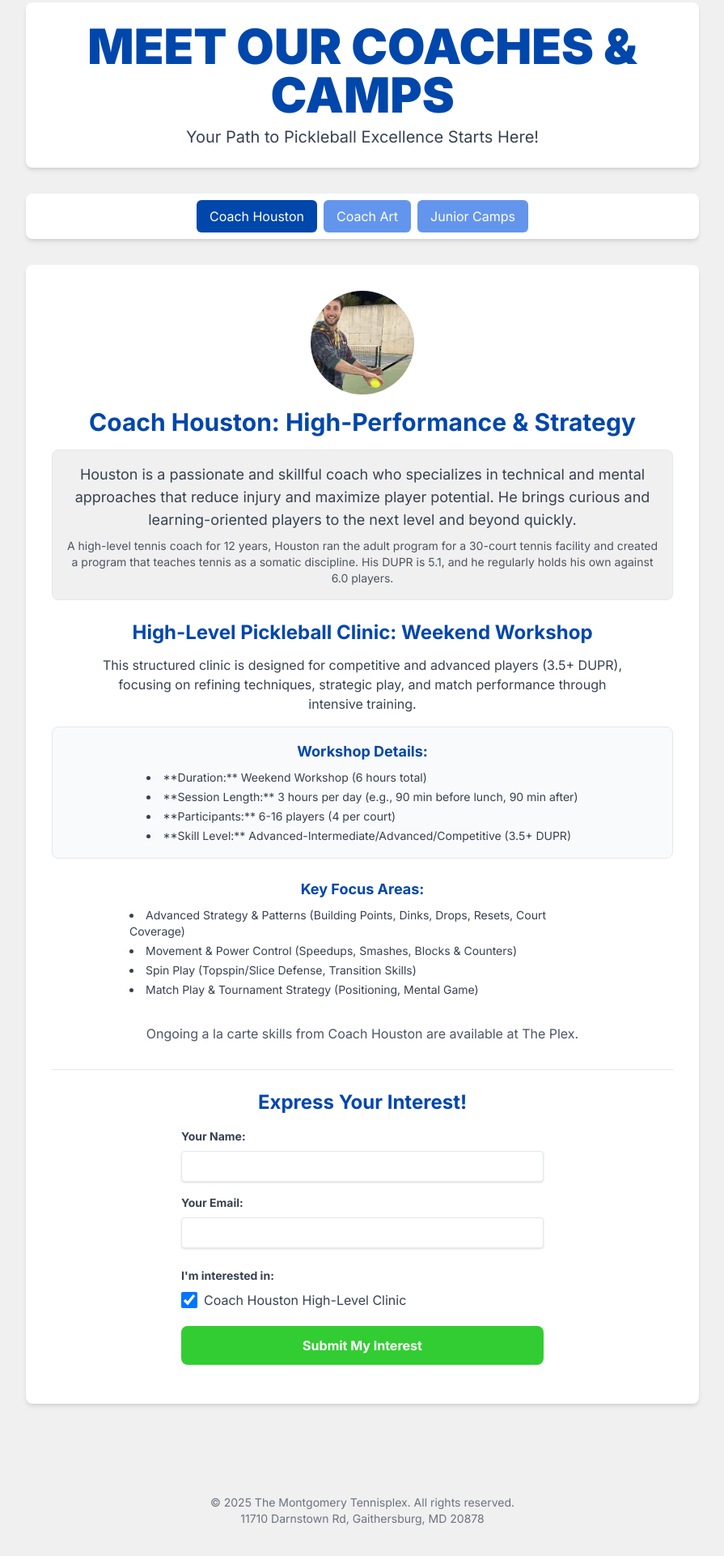
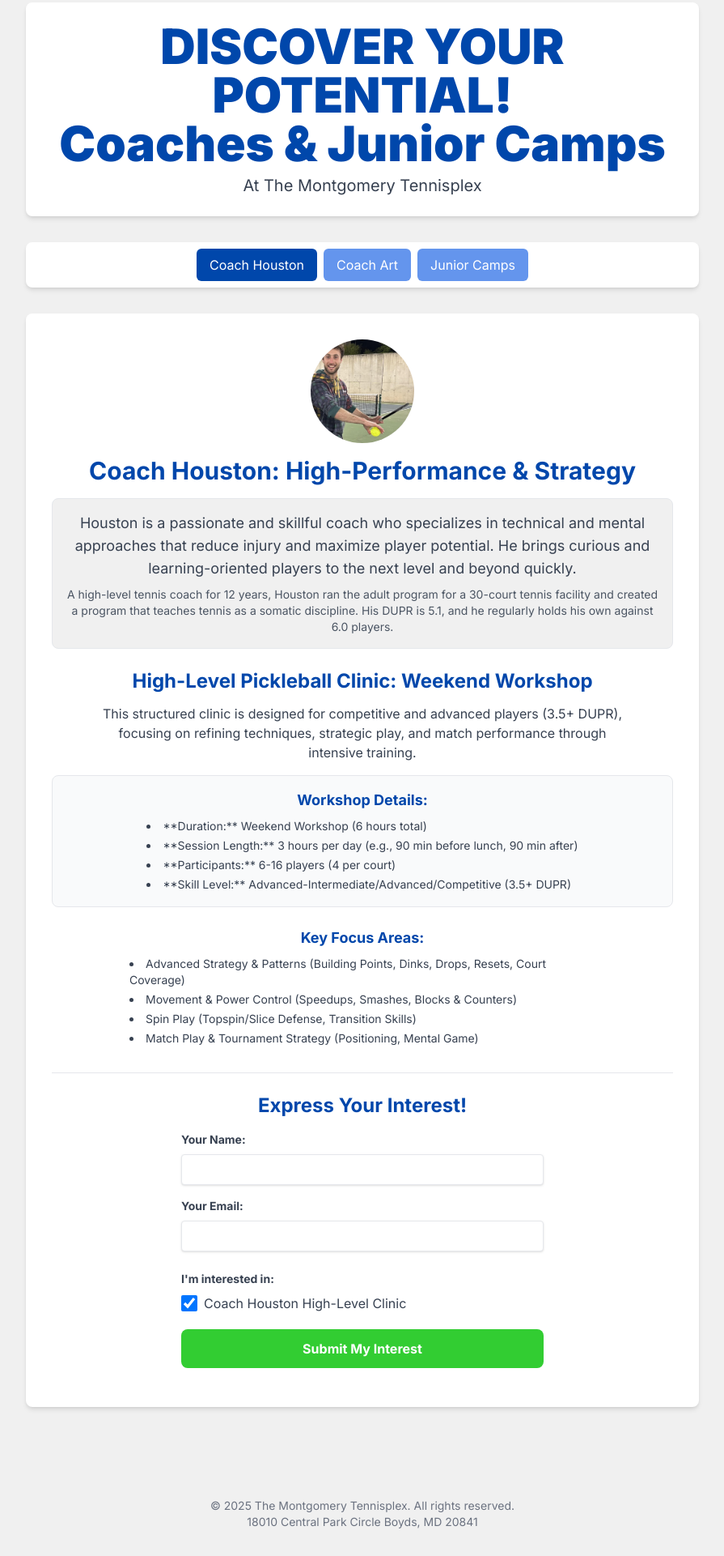
Before and after one commit to PlexPickleballProgram/tennisplex-landing-page, a plain HTML site: page index.html in a window 1280 px wide. Shown: the part 29-1950 px from the top of the page at 81% size, without its empty margins (192-1087 px from the left). Drawn offline with nearby package versions, Linux system fonts and the light colour scheme.

Commit message:
Update index.html
Final Draft Updates

```diff
--- a/index.html
+++ b/index.html
@@ -46,10 +46,12 @@
 
         <header class="text-center mb-8 bg-white p-6 rounded-lg shadow-custom">
             <h1 class="text-4xl md:text-5xl lg:text-6xl font-black text-primary-blue mb-2">
-                MEET OUR COACHES & CAMPS
+                <span class="text-energetic-yellow">DISCOVER YOUR POTENTIAL!</span>
+                <br>
+                Coaches & Junior Camps
             </h1>
             <p class="text-lg md:text-xl text-gray-700 max-w-3xl mx-auto">
-                Your Path to Pickleball Excellence Starts Here!
+                At The Montgomery Tennisplex
             </p>
         </header>
 
@@ -91,7 +93,7 @@
                     <li>Spin Play (Topspin/Slice Defense, Transition Skills)</li>
                     <li>Match Play & Tournament Strategy (Positioning, Mental Game)</li>
                 </ul>
-                <p class="text-center text-gray-600 mt-6 mb-8">Ongoing a la carte skills from Coach Houston are available at The Plex.</p>
+                <!-- Removed "Ongoing a la carte skills from Coach Houston are available at The Plex." -->
 
                 <div class="border-t border-gray-200 pt-6 mt-8">
                     <h3 class="text-2xl font-bold text-primary-blue mb-4 text-center">Express Your Interest!</h3>
@@ -203,7 +205,7 @@
 
         <footer class="text-center mt-12 pt-8 text-gray-500 text-sm">
             <p>&copy; 2025 The Montgomery Tennisplex. All rights reserved.</p>
-            <p>11710 Darnstown Rd, Gaithersburg, MD 20878</p>
+            <p>18010 Central Park Circle Boyds, MD 20841</p>
         </footer>
 
     </div>
@@ -302,6 +304,10 @@
                         formMessage.textContent = 'Please fill out your Name, Email, and select at least one interest.';
                         formMessage.style.color = '#FF6B6B'; // Red color for error
                     }
+                    // Ensure the form message is shown for a brief period before potentially clearing
+                    setTimeout(() => {
+                        formMessage.textContent = ''; // Clear message after 3 seconds
+                    }, 3000);
                 });
             });
 
```
